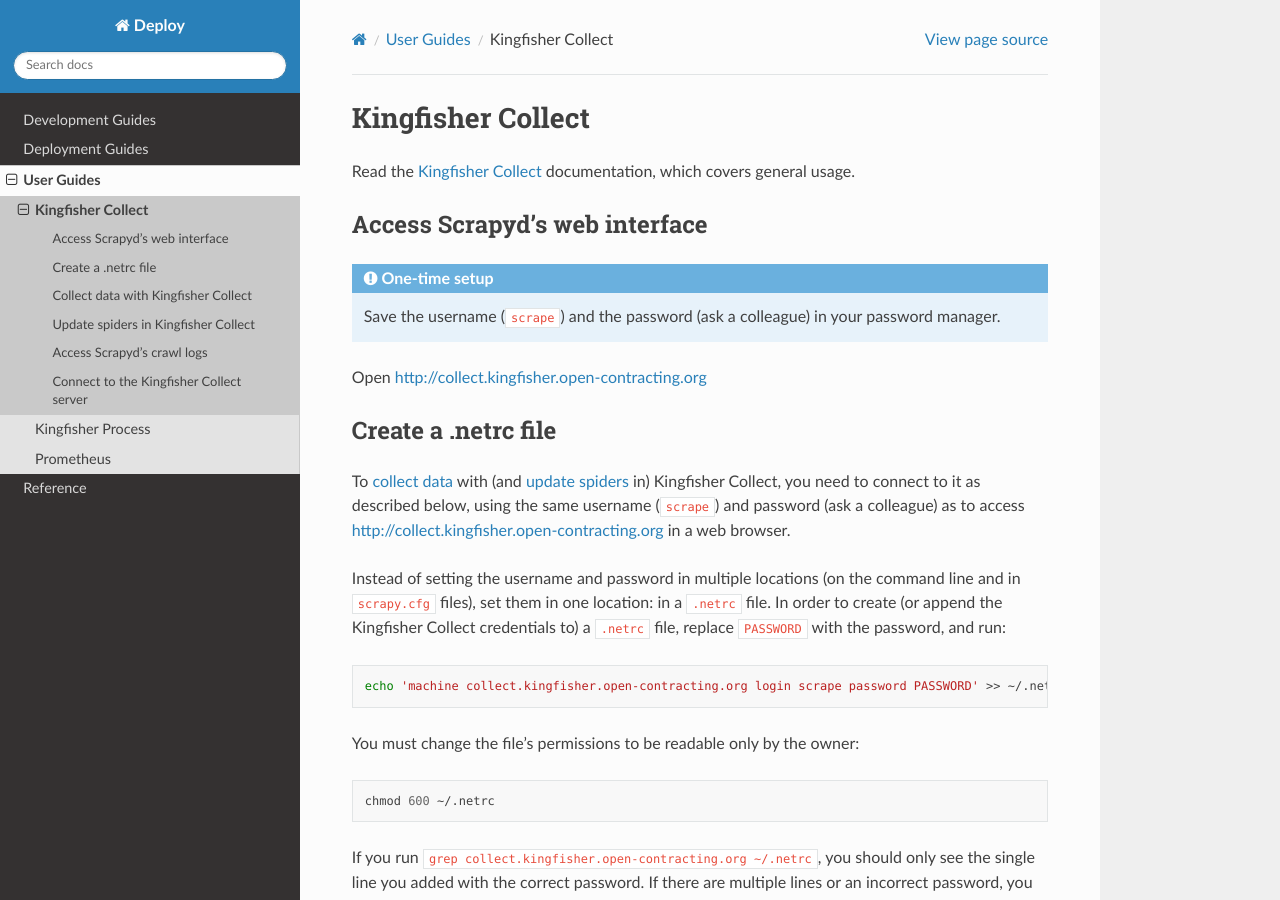
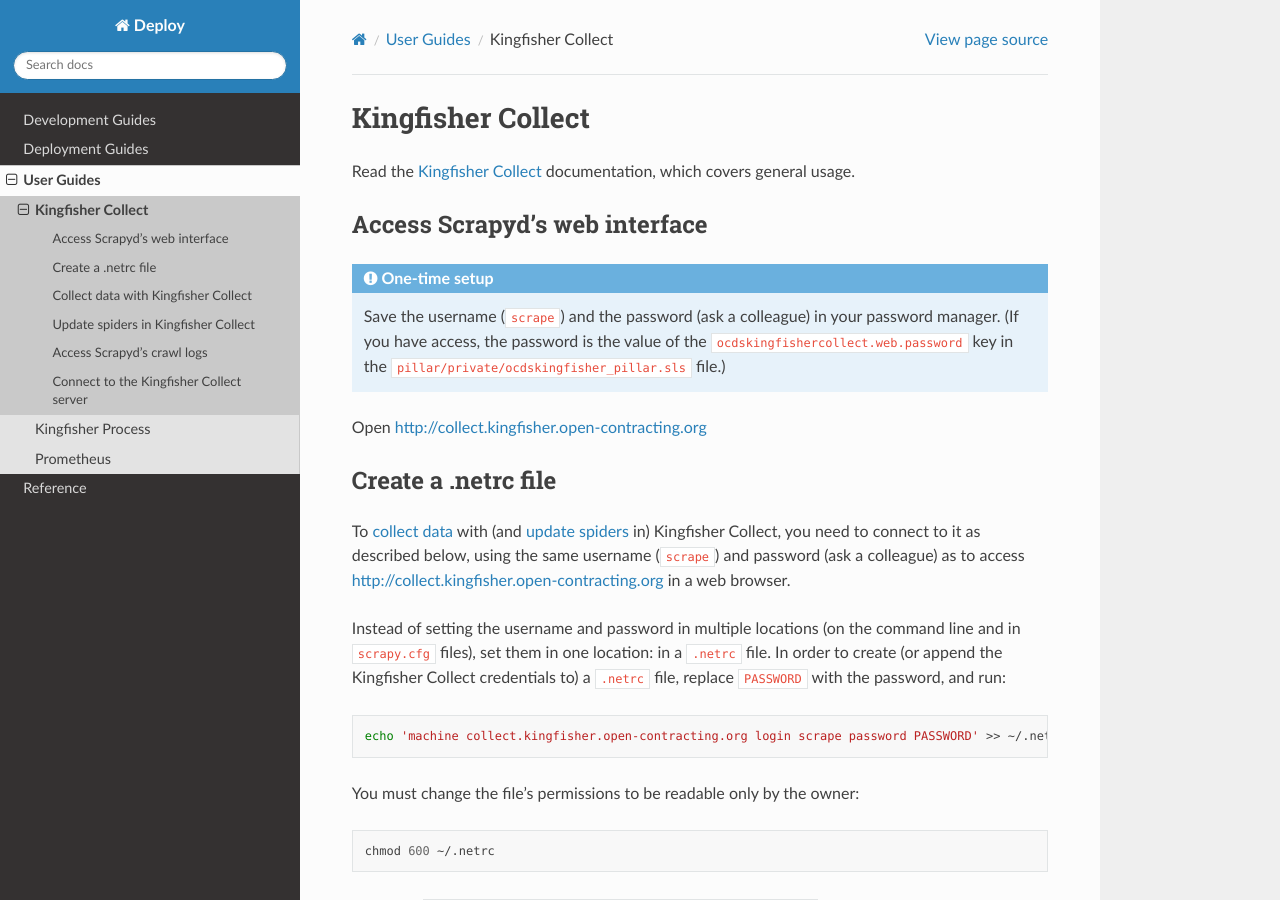
Before and after one commit to open-contracting/deploy, a Sphinx documentation site: the page built from docs/use/kingfisher-collect.rst, in a window 1280 px wide and 900 px high. Built offline with Sphinx 7.4.7 and the Read the Docs theme 2.0.0, drawn with Linux system fonts in a browser that asks for light colours.

Commit message:
Add alternative way to get Scrapyd password

```diff
--- a/docs/use/kingfisher-collect.rst
+++ b/docs/use/kingfisher-collect.rst
@@ -10,7 +10,7 @@
 
 .. admonition:: One-time setup
 
-   Save the username (``scrape``) and the password (ask a colleague) in your password manager.
+   Save the username (``scrape``) and the password (ask a colleague) in your password manager. (If you have access, the password is the value of the ``ocdskingfishercollect.web.password`` key in the ``pillar/private/ocdskingfisher_pillar.sls`` file.)
 
 Open http://collect.kingfisher.open-contracting.org
 
```
